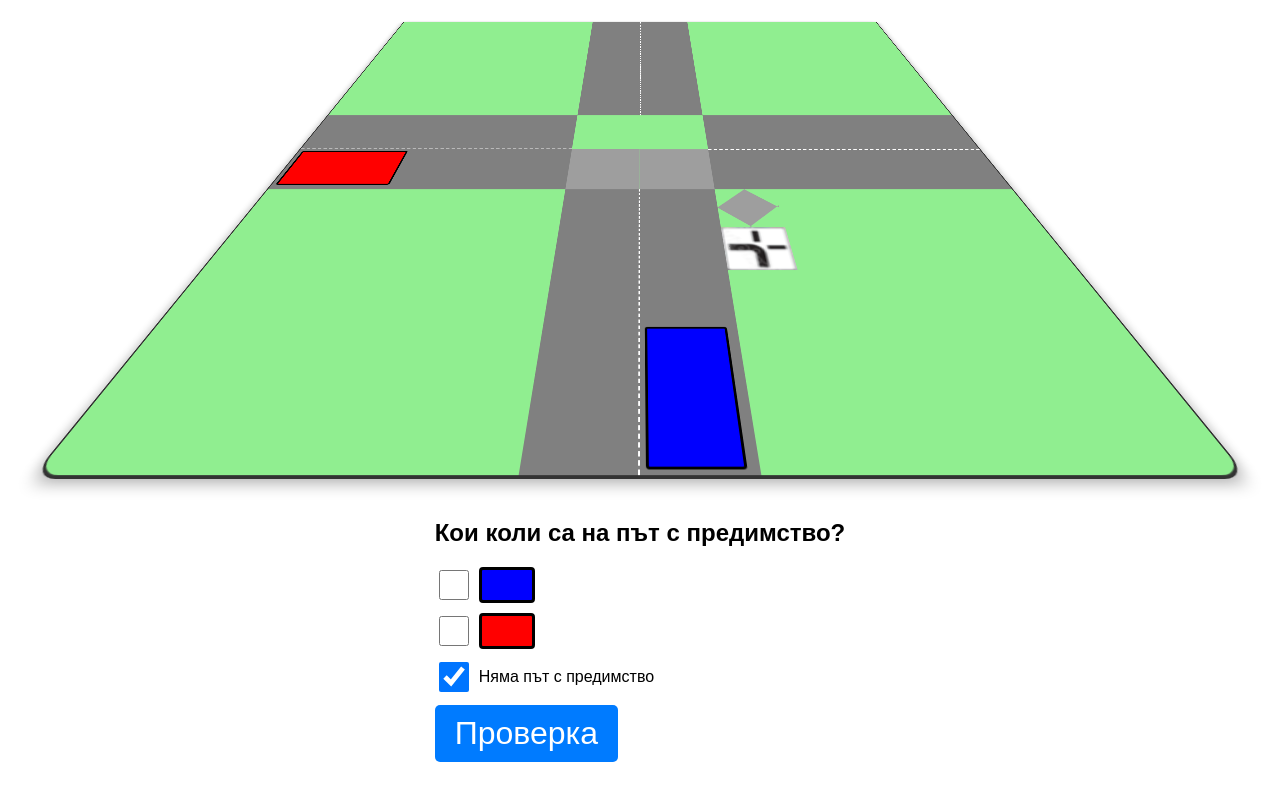
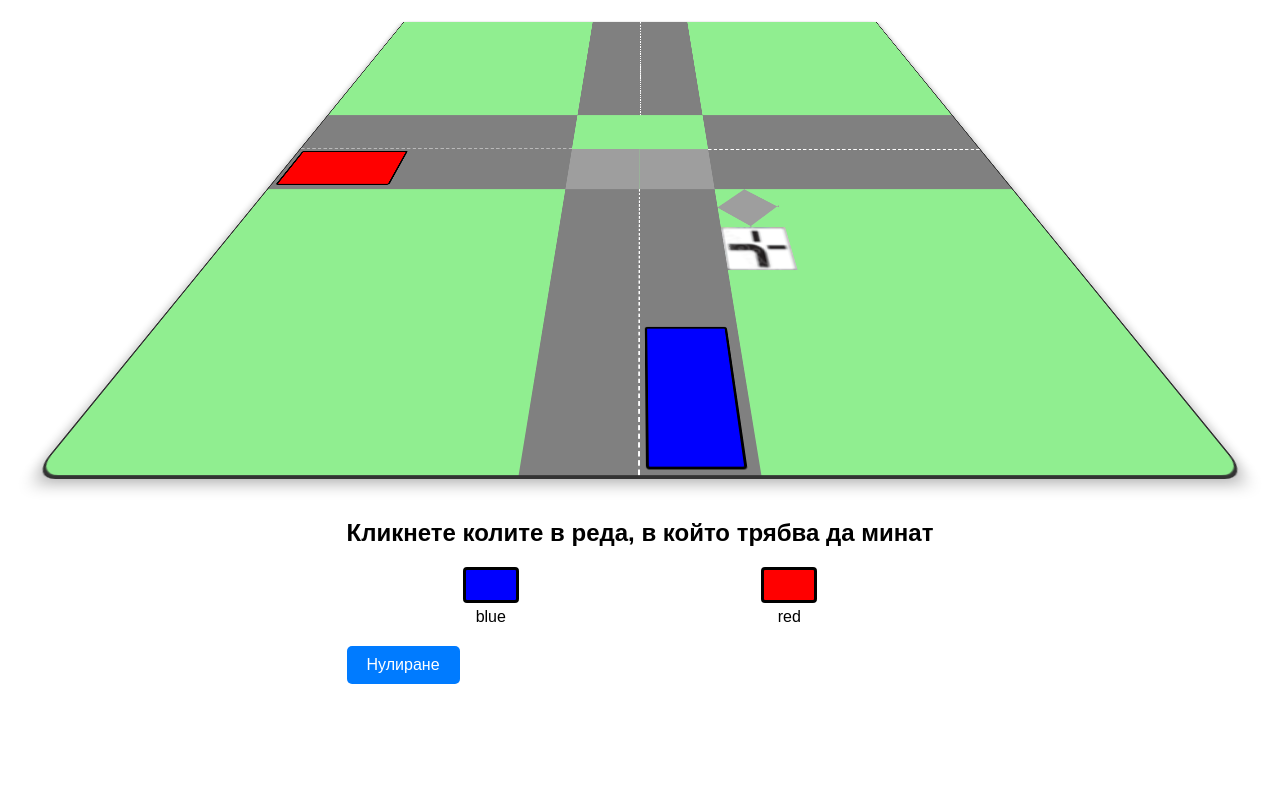
Before and after one commit to SimeonRolev/listovki, a React (Vite) app: page / in a window 1280 px wide. Shown: the part 453-1253 px from the top of the page. After the commit the page ends 1177 px from the top, so only its background shows below. Built offline with nearby package versions, Linux system fonts and the light colour scheme; grey boxes are pictures that could not be loaded.

Commit message:
Test order

```diff
--- a/src/components/Crossroads.jsx
+++ b/src/components/Crossroads.jsx
@@ -6,6 +6,7 @@ import Solution from './Solution.jsx';
 import Test from './Test.jsx';
 import Arrow from './Arrow.jsx';
 import Car from './Car.jsx';
+import TestPriorityOrder from './TestPriorityOrder.jsx';
 
 const Road = ({ position, car, children }) => {
     return (
@@ -79,7 +80,8 @@ const Crossroads = ({ task }) => {
                 />
             )}
             {!showSolution && (
-                <Test solution={solution} />
+                <TestPriorityOrder solution={solution} />
+                // <Test solution={solution} />
             )}
         </div>
     );
--- a/src/components/Test.jsx
+++ b/src/components/Test.jsx
@@ -23,7 +23,7 @@ const TestPriorityWeak = ({ solution, onSuccess }) => {
             selectedCars.size === priorityRoadCars.length;
         setCheckPriorityError(result ? 'Правилно!' : 'Грешка: Неправилно избрани коли с предимство!');
         if (result) {
-            onSuccess();
+            onSuccess?.();
         }
     }
 
--- /dev/null
+++ b/src/components/TestPriorityOrder.jsx
@@ -0,0 +1,151 @@
+import React, { useState } from 'react';
+import Car from './Car.jsx';
+
+const TestPriorityOrder = ({ solution, onSuccess }) => {
+    const task = solution.task;
+    const [clickedOrder, setClickedOrder] = useState([]);
+    const [checkOrderError, setCheckOrderError] = useState(null);
+    const [isCompleted, setIsCompleted] = useState(false);
+
+    const onCarClick = (carColor) => {
+        if (isCompleted || clickedOrder.includes(carColor)) return;
+
+        const newOrder = [...clickedOrder, carColor];
+        setClickedOrder(newOrder);
+
+        // If all cars have been clicked, automatically check the order
+        if (newOrder.length === task.cars.length) {
+            checkOrder(newOrder);
+        }
+    };
+
+    const reset = () => {
+        setClickedOrder([]);
+        setCheckOrderError(null);
+        setIsCompleted(false);
+    };
+
+    const checkOrder = (orderToCheck = clickedOrder) => {
+        const { sortedCars } = solution.getOrder();
+        const correctOrder = sortedCars.map(car => car.color);
+
+        const isCorrect =
+            orderToCheck.length === correctOrder.length &&
+            orderToCheck.every((color, index) => color === correctOrder[index]);
+
+        setCheckOrderError(isCorrect ? 'Правилно!' : `Грешка! Правилният ред е: ${correctOrder.join(', ')}`);
+        setIsCompleted(true);
+
+        if (isCorrect) {
+            onSuccess();
+        }
+    };
+
+    const getCarClickNumber = (carColor) => {
+        const index = clickedOrder.indexOf(carColor);
+        return index >= 0 ? index + 1 : null;
+    };
+
+    return (
+        <div style={{ padding: '20px', fontFamily: 'Arial, sans-serif' }}>
+            <h2>Кликнете колите в реда, в който трябва да минат</h2>
+
+            <div style={{
+                display: 'grid',
+                gridTemplateColumns: 'repeat(auto-fit, minmax(100px, 1fr))',
+                gap: '10px',
+                marginBottom: '20px'
+            }}>
+                {task.cars.map((car) => {
+                    const clickNumber = getCarClickNumber(car.color);
+                    const isClicked = clickNumber !== null;
+
+                    return (
+                        <div
+                            key={car.color}
+                            style={{
+                                display: 'flex',
+                                flexDirection: 'column',
+                                alignItems: 'center',
+                                cursor: isCompleted || isClicked ? 'default' : 'pointer',
+                                opacity: isCompleted || isClicked ? 0.7 : 1,
+                                position: 'relative'
+                            }}
+                            onClick={() => onCarClick(car.color)}
+                        >
+                            <Car car={car} />
+                            {isClicked && (
+                                <div style={{
+                                    position: 'absolute',
+                                    top: '50%',
+                                    left: '50%',
+                                    transform: 'translate(-50%, -50%)',
+                                    backgroundColor: 'white',
+                                    border: '2px solid black',
+                                    borderRadius: '50%',
+                                    width: '30px',
+                                    height: '30px',
+                                    display: 'flex',
+                                    alignItems: 'center',
+                                    justifyContent: 'center',
+                                    fontWeight: 'bold',
+                                    fontSize: '16px'
+                                }}>
+                                    {clickNumber}
+                                </div>
+                            )}
+                            <div style={{ marginTop: '5px', textAlign: 'center' }}>
+                                {car.color}
+                            </div>
+                        </div>
+                    );
+                })}
+            </div>
+
+            <div style={{ marginTop: '20px' }}>
+                <button
+                    onClick={reset}
+                    style={{
+                        marginRight: '10px',
+                        padding: '10px 20px',
+                        fontSize: '16px'
+                    }}
+                >
+                    Нулиране
+                </button>
+
+                {clickedOrder.length === task.cars.length && !isCompleted && (
+                    <button
+                        onClick={() => checkOrder()}
+                        style={{
+                            padding: '10px 20px',
+                            fontSize: '16px',
+                            backgroundColor: '#4CAF50',
+                            color: 'white',
+                            border: 'none',
+                            borderRadius: '4px',
+                            cursor: 'pointer'
+                        }}
+                    >
+                        Проверка
+                    </button>
+                )}
+
+                {checkOrderError && (
+                    <div style={{
+                        marginTop: '10px',
+                        padding: '10px',
+                        backgroundColor: checkOrderError.includes('Правилно') ? '#d4edda' : '#f8d7da',
+                        border: `1px solid ${checkOrderError.includes('Правилно') ? '#c3e6cb' : '#f5c6cb'}`,
+                        borderRadius: '4px',
+                        color: checkOrderError.includes('Правилно') ? '#155724' : '#721c24'
+                    }}>
+                        {checkOrderError}
+                    </div>
+                )}
+            </div>
+        </div>
+    );
+};
+
+export default TestPriorityOrder;
```
